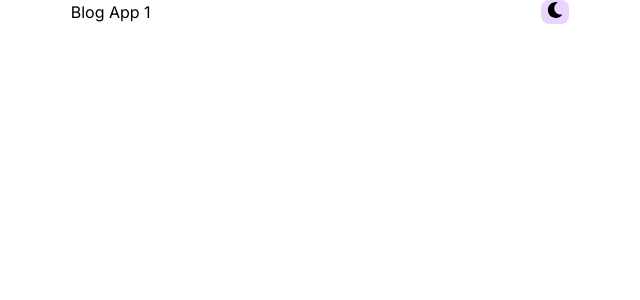
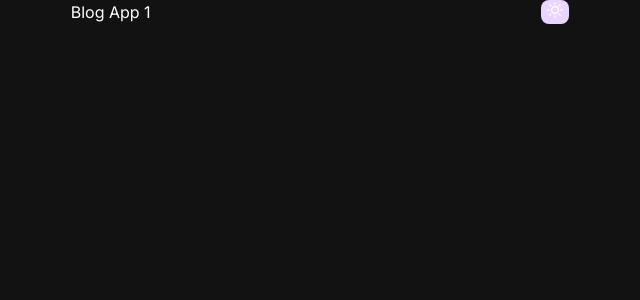
Before and after one commit to Ankit7rma/blog_1, a Next.js app: page / in a window 1280 px wide. Shown: the top 300 px of the page, without its empty margins (320-960 px from the left). Built offline with nearby package versions, Linux system fonts and the light colour scheme.

Commit message:
themeProvider

```diff
--- a/app/providers/theme-provider.tsx
+++ b/app/providers/theme-provider.tsx
@@ -1,15 +1,13 @@
-'use client'
+"use client";
 
 import { ThemeProvider } from "next-themes";
 
-export function LightDarkProvider({
-    children}:{children:React.ReactNode}){
-
-    return ( <ThemeProvider
-    enableSystem={true} attribute="class">
-        {children}
-
-    </ThemeProvider> );
+export function NextThemeProvider({ children }: { children: React.ReactNode }) {
+  return (
+    <ThemeProvider enableSystem={false} attribute="class" defaultTheme="dark">
+      {children}
+    </ThemeProvider>
+  );
 }
 
-export default LightDarkProvider;
+export default NextThemeProvider;
```
